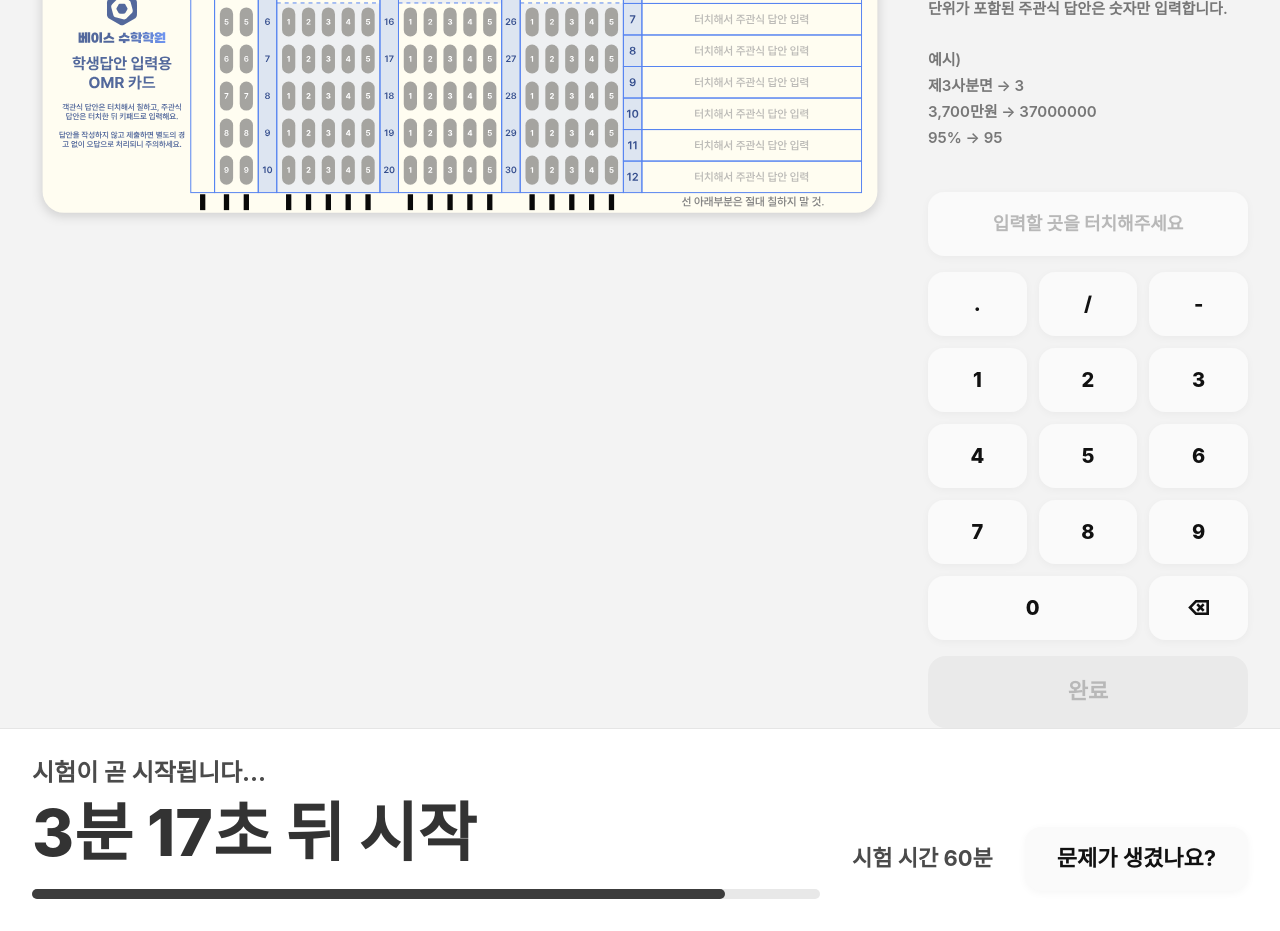
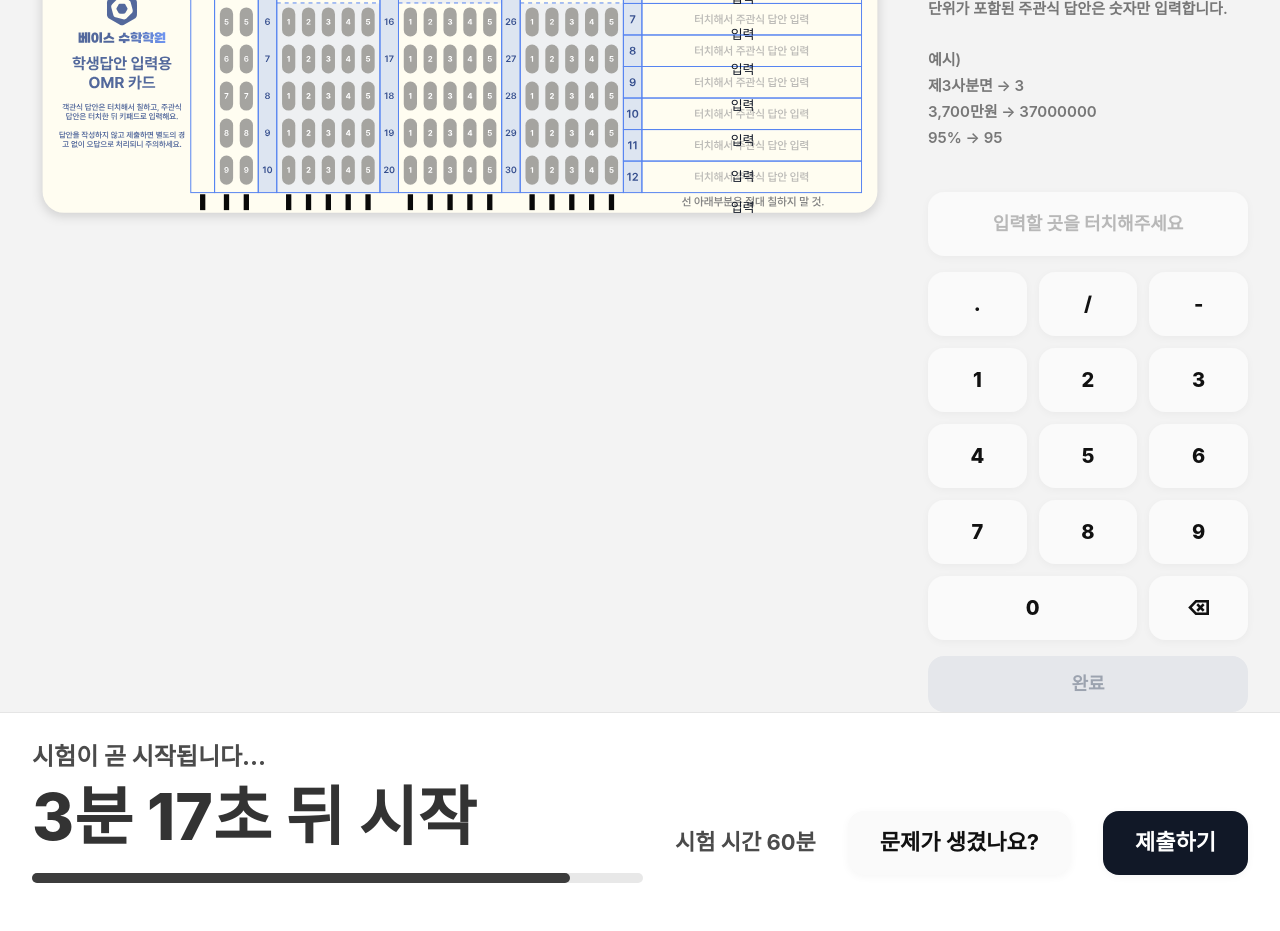
Before and after one commit to hey-anna/unboxers-assignment-mock-exam-fe, a React (Vite) app: page /exam in a window 1280 px wide. Shown: the part 400-1331 px from the top of the page. Built offline with nearby package versions, Linux system fonts and the light colour scheme.

Commit message:
feat: OMR 객관식 선택 오버레이 및 마킹 UI 구현, 주관식 입력 UI 일부 반영

```diff
--- a/src/pages/exam/ExamPage.tsx
+++ b/src/pages/exam/ExamPage.tsx
@@ -1,3 +1,5 @@
+import { useState } from "react";
+import { useNavigate } from "react-router-dom";
 import examOmrCardImage from "../../assets/images/exam/exam-omr-card.svg";
 
 export default function ExamPage() {
@@ -7,6 +9,132 @@ export default function ExamPage() {
     ["4", "5", "6"],
     ["7", "8", "9"],
   ];
+
+  const CHOICE_WIDTH = 1.52;
+  const CHOICE_HEIGHT = 6.35;
+
+  const BASE_TOP = 14.85;
+  const ROW_GAP = 8.1; // 다음 문제 줄로 내려가는 간격
+
+  const COL_1_10_START = 30.02;
+  const COL_11_20_START = 44.22;
+  const COL_21_30_START = 58.45;
+
+  const OPTION_GAP = 2.31; // 1 -> 2 -> 3 ... 가로 간격
+
+  const subjectiveSlots = [
+    { id: 1, top: "11.5%", left: "72.5%" },
+    { id: 2, top: "19.2%", left: "72.5%" },
+    { id: 3, top: "27%", left: "72.5%" },
+    { id: 4, top: "34.8%", left: "72.5%" },
+    { id: 5, top: "42.5%", left: "72.5%" },
+    { id: 6, top: "50.3%", left: "72.5%" },
+    { id: 7, top: "58.1%", left: "72.5%" },
+    { id: 8, top: "65.8%", left: "72.5%" },
+    { id: 9, top: "73.6%", left: "72.5%" },
+    { id: 10, top: "81.3%", left: "72.5%" },
+    { id: 11, top: "89.1%", left: "72.5%" },
+    { id: 12, top: "96%", left: "72.5%" },
+  ];
+
+  const [choiceAnswers, setChoiceAnswers] = useState<Record<number, number>>(
+    {},
+  );
+
+  const choiceBubblePositions = [
+    ...Array.from({ length: 10 }, (_, rowIndex) => {
+      const question = 1 + rowIndex;
+      const top = BASE_TOP + ROW_GAP * rowIndex;
+
+      return Array.from({ length: 5 }, (_, optionIndex) => ({
+        question,
+        option: optionIndex + 1,
+        top: `${top}%`,
+        left: `${COL_1_10_START + OPTION_GAP * optionIndex}%`,
+      }));
+    }).flat(),
+
+    ...Array.from({ length: 10 }, (_, rowIndex) => {
+      const question = 11 + rowIndex;
+      const top = BASE_TOP + ROW_GAP * rowIndex;
+
+      return Array.from({ length: 5 }, (_, optionIndex) => ({
+        question,
+        option: optionIndex + 1,
+        top: `${top}%`,
+        left: `${COL_11_20_START + OPTION_GAP * optionIndex}%`,
+      }));
+    }).flat(),
+
+    ...Array.from({ length: 10 }, (_, rowIndex) => {
+      const question = 21 + rowIndex;
+      const top = BASE_TOP + ROW_GAP * rowIndex;
+
+      return Array.from({ length: 5 }, (_, optionIndex) => ({
+        question,
+        option: optionIndex + 1,
+        top: `${top}%`,
+        left: `${COL_21_30_START + OPTION_GAP * optionIndex}%`,
+      }));
+    }).flat(),
+  ];
+
+  const navigate = useNavigate();
+
+  const [selectedSubjectiveIndex, setSelectedSubjectiveIndex] = useState<
+    number | null
+  >(null);
+  const [subjectiveAnswers, setSubjectiveAnswers] = useState<
+    Record<number, string>
+  >({});
+
+  const handleKeypadClick = (value: string) => {
+    if (selectedSubjectiveIndex === null) return;
+
+    setSubjectiveAnswers((prev) => {
+      const current = prev[selectedSubjectiveIndex] ?? "";
+
+      if (value === "backspace") {
+        return {
+          ...prev,
+          [selectedSubjectiveIndex]: current.slice(0, -1),
+        };
+      }
+
+      // if (value === "done") {
+      //   return prev;
+      // }
+
+      if (current.length >= 6) return prev;
+
+      return {
+        ...prev,
+        [selectedSubjectiveIndex]: current + value,
+      };
+    });
+  };
+
+  const handleComplete = () => {
+    if (selectedSubjectiveIndex === null) return;
+    setSelectedSubjectiveIndex(null);
+  };
+
+  const handleSubmitExam = () => {
+    navigate("/result", {
+      state: {
+        examTitle: "공통수학 2",
+        subjectiveAnswers,
+        choiceAnswers,
+      },
+    });
+  };
+
+  const handleChoiceSelect = (question: number, option: number) => {
+    setChoiceAnswers((prev) => ({
+      ...prev,
+      [question]: option,
+    }));
+  };
 
   return (
     <section className="min-h-[calc(100vh-65px)] bg-[#F3F3F3]">
@@ -21,14 +149,62 @@ export default function ExamPage() {
             </button>
           </div>
 
-          <div className="mx-auto flex w-full max-w-[1360px] items-start justify-center gap-10">
+          <div className="relative mx-auto flex w-full max-w-[1360px] items-start justify-center gap-10">
             <div className="flex-1">
-              <div className="flex justify-center">
+              <div className="relative w-full max-w-[1080px]">
                 <img
                   src={examOmrCardImage}
                   alt="OMR 답안 입력 화면"
                   className="block h-auto w-full max-w-[1080px] object-contain"
                 />
+                {choiceBubblePositions.map((bubble) => {
+                  const isSelected =
+                    choiceAnswers[bubble.question] === bubble.option;
+
+                  return (
+                    <button
+                      key={`${bubble.question}-${bubble.option}`}
+                      type="button"
+                      onClick={() =>
+                        handleChoiceSelect(bubble.question, bubble.option)
+                      }
+                      className={`absolute z-20 flex items-center justify-center rounded-full text-[10px]  ${
+                        isSelected
+                          ? "bg-black text-white"
+                          : "bg-transparent text-transparent"
+                      }`}
+                      style={{
+                        top: bubble.top,
+                        left: bubble.left,
+                        width: `${CHOICE_WIDTH}%`,
+                        height: `${CHOICE_HEIGHT}%`,
+                        transform: "translate(-50%, -50%)",
+                      }}
+                    >
+                      {bubble.option}
+                    </button>
+                  );
+                })}
+
+                {subjectiveSlots.map((slot) => {
+                  const isSelected = selectedSubjectiveIndex === slot.id;
+                  const value = subjectiveAnswers[slot.id] ?? "";
+                  return (
+                    <button
+                      key={slot.id}
+                      type="button"
+                      onClick={() => setSelectedSubjectiveIndex(slot.id)}
+                      className={`absolute z-10 flex h-[28px] w-[180px] -translate-y-1/2  items-center justify-center rounded-md border text-[13px] font-medium transition ${
+                        isSelected
+                          ? "border-[#3B82F6] bg-[#DBEAFE] text-[#1D4ED8]"
+                          : "border-transparent bg-transparent text-[#111827]"
+                      }`}
+                      style={{ top: slot.top, left: slot.left }}
+                    >
+                      {value || "입력"}
+                    </button>
+                  );
+                })}
               </div>
             </div>
 
@@ -61,7 +237,9 @@ export default function ExamPage() {
                   type="button"
                   className="flex h-[64px] w-full items-center justify-center rounded-[16px] bg-[#FAFAFA] text-[18px] font-bold text-[#B8B8B8] shadow-[0_2px_8px_rgba(0,0,0,0.04)]"
                 >
-                  입력할 곳을 터치해주세요
+                  {selectedSubjectiveIndex === null
+                    ? "입력할 곳을 터치해주세요"
+                    : `주관식 ${selectedSubjectiveIndex}번 입력 중`}
                 </button>
 
                 <div className="mt-4 grid grid-cols-3 gap-3">
@@ -69,6 +247,7 @@ export default function ExamPage() {
                     <button
                       key={key}
                       type="button"
+                      onClick={() => handleKeypadClick(key)}
                       className="flex h-[64px] items-center justify-center rounded-[16px] bg-[#FAFAFA] text-[20px] font-extrabold text-[#111111] shadow-[0_2px_8px_rgba(0,0,0,0.04)]"
                     >
                       {key}
@@ -77,6 +256,7 @@ export default function ExamPage() {
 
                   <button
                     type="button"
+                    onClick={() => handleKeypadClick("0")}
                     className="col-span-2 flex h-[64px] items-center justify-center rounded-[16px] bg-[#FAFAFA] text-[20px] font-extrabold text-[#111111] shadow-[0_2px_8px_rgba(0,0,0,0.04)]"
                   >
                     0
@@ -84,6 +264,7 @@ export default function ExamPage() {
 
                   <button
                     type="button"
+                    onClick={() => handleKeypadClick("backspace")}
                     className="flex h-[64px] items-center justify-center rounded-[16px] bg-[#FAFAFA] text-[20px] font-extrabold text-[#111111] shadow-[0_2px_8px_rgba(0,0,0,0.04)]"
                   >
                     ⌫
@@ -92,7 +273,12 @@ export default function ExamPage() {
 
                 <button
                   type="button"
-                  className="mt-4 flex h-[72px] w-full items-center justify-center rounded-[18px] bg-[#EAEAEA] text-[22px] font-bold text-[#B8B8B8]"
+                  onClick={handleComplete}
+                  className={`mt-4 h-[56px] w-full  rounded-2xl text-[18px] font-semibold transition ${
+                    selectedSubjectiveIndex === null
+                      ? "bg-[#E5E7EB] text-[#9CA3AF]"
+                      : "bg-[#2563EB] text-white"
+                  }`}
                 >
                   완료
                 </button>
@@ -128,6 +314,13 @@ export default function ExamPage() {
               >
                 문제가 생겼나요?
               </button>
+              <button
+                type="button"
+                onClick={handleSubmitExam}
+                className="inline-flex h-[64px] items-center justify-center rounded-[16px] bg-[#111827] px-8 text-[22px] font-bold text-white shadow-[0_2px_8px_rgba(0,0,0,0.04)]"
+              >
+                제출하기
+              </button>
             </div>
           </div>
         </div>
```
